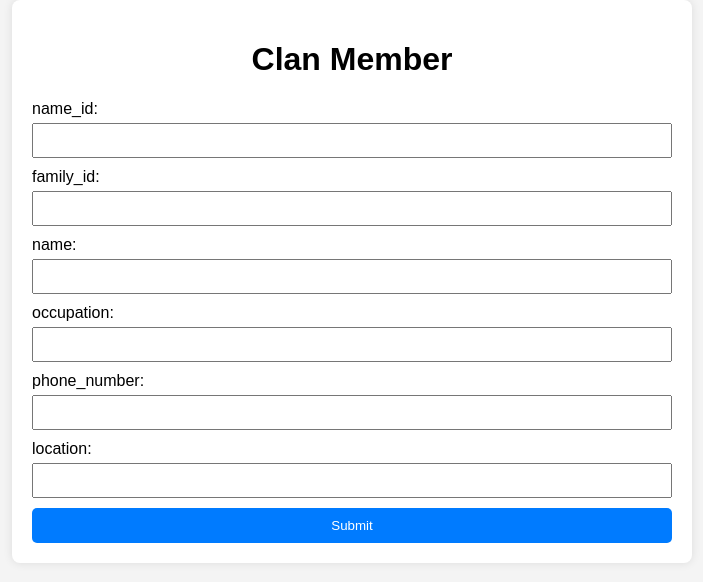
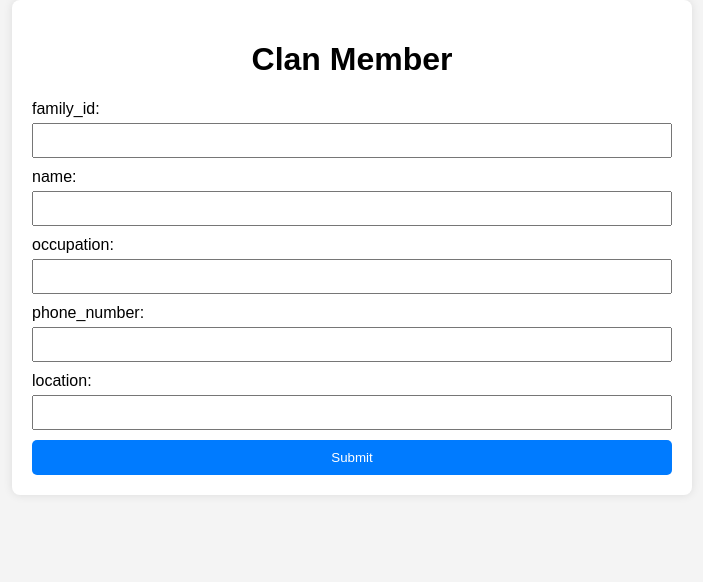
Before and after one commit to eroija/Webstack---Portfolio-Project, a Flask app: page /clan_member in a window 1280 px wide. Shown: the top 582 px of the page, without its empty margins (288-991 px from the left). Run offline with Flask 3, Linux system fonts and the light colour scheme; some libraries are stand-ins or nearby versions.

Commit message:
Fix issues with clan_member.html form handling and field validation

```diff
--- a/app.py
+++ b/app.py
@@ -48,14 +48,16 @@ def clan_member():
     if request.method == 'POST':
         # Get family details from the form
         family_id = request.form.get('family_id')
-        family = request.form.get('family')
         name = request.form.get('name')
+        occupation = request.form.get('occupation')
+        phone_number = request.form.get('phone')
+        location = request.form.get('location')
 
         # Create a cursor object
         cur = mysql.connection.cursor()
 
         # Execute the SQL query
-        cur.execute("INSERT INTO imamai_family(family_id, family, name) VALUES (%s, %s, %s)", (family_id, family, name))
+        cur.execute("INSERT INTO clan_member(family_id, name, occupation, phone_number, location) VALUES (%s, %s, %s, %s, %s)", (family_id, name, occupation, phone_number, location))
 
         # Commit to the database
         mysql.connection.commit()
@@ -64,7 +66,7 @@ def clan_member():
         cur.close()
 
         # Return a success message
-        return 'family added successfully!'
+        return 'clan member added successfully!'
     else:
         # If it's not a POST request, you can display a form or a message
         return render_template('clan_member.html')
--- a/templates/clan_member.html
+++ b/templates/clan_member.html
@@ -49,11 +49,7 @@
 <body>
     <div class="container">
         <h1>Clan Member</h1>
-        <form>
-            <div class="form-group">
-                <label for="name">name_id:</label>
-                <input type="text" id="id" name="id" required>
-            </div>
+        <form id="clanMemberForm" action="/clan_member" method="POST">
             <div class="form-group">
                 <label for="family">family_id:</label>
                 <input type="text" id="family_id" name="family_id" required>
--- a/templates/main.html
+++ b/templates/main.html
@@ -54,10 +54,6 @@
                 <label for="family">Family:</label>
                 <input type="text" id="family" name="family" required>
             </div>
-            <div class="form-group">
-                <label for="name">Name:</label>
-                <input type="text" id="name" name="name" required>
-            </div>
             <button type="submit" class="submit-button">Submit</button>
         </form>
     </div>
```
